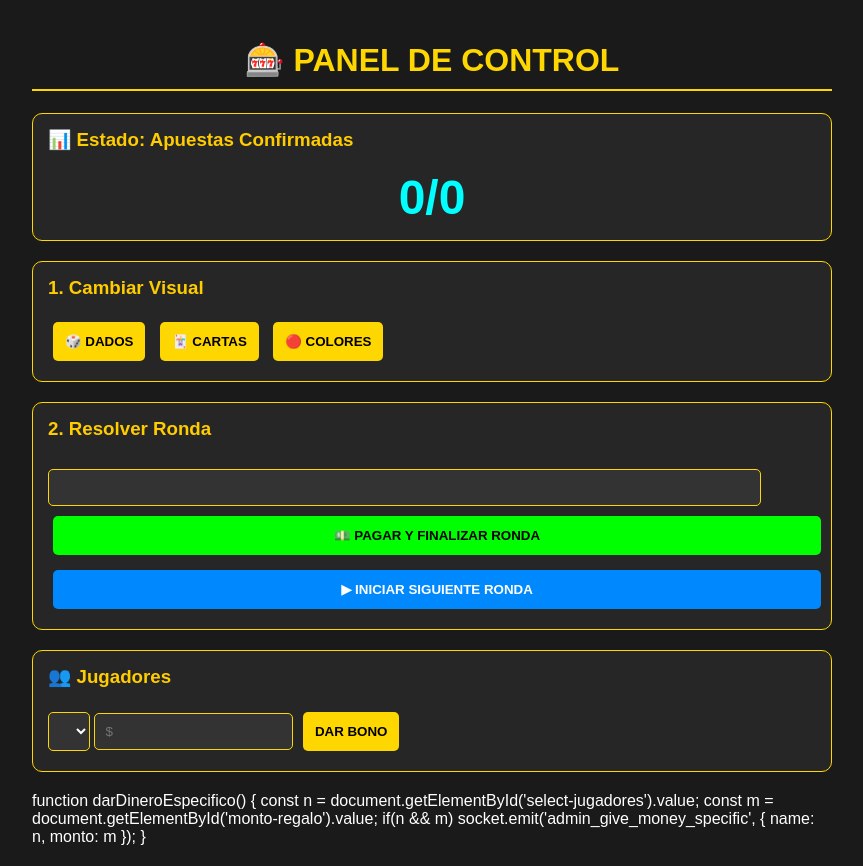
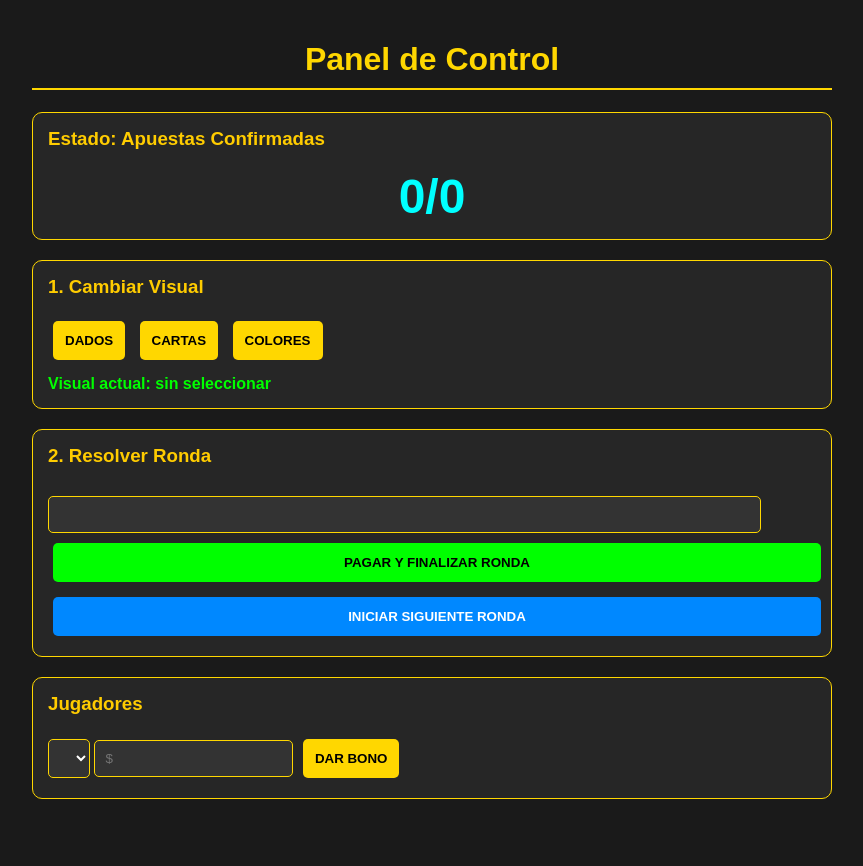
Before and after one commit to karinavallejos/Cumple2026, a Flask app: page /admin_panel_secret in a window 1280 px wide. Shown: the whole page, without its empty margins (208-1071 px from the left). After the commit the page ends 799 px from the top, so only its background shows below. Run offline with Flask 3, Linux system fonts and the light colour scheme; lists and menus that the app fills with data are empty; some libraries are stand-ins or nearby versions.

Commit message:
Arreglar botones de visual en admin

```diff
--- a/templates/admin.html
+++ b/templates/admin.html
@@ -11,42 +11,45 @@
         .control-group { border: 1px solid gold; padding: 15px; margin-bottom: 20px; border-radius: 10px; background: #262626; }
         h3 { margin-top: 0; color: #ffcc00; }
         button { padding: 12px; cursor: pointer; background: gold; border: none; font-weight: bold; border-radius: 5px; margin: 5px; }
+        button.active-visual { outline: 3px solid #00ff00; box-shadow: 0 0 12px #00ff00; }
         .btn-resolve { background: #00ff00; width: 100%; margin-top: 10px; }
         .btn-next { background: #0088ff; color: white; width: 100%; margin-top: 10px; }
         input, select { padding: 10px; border-radius: 5px; background: #333; color: white; border: 1px solid gold; }
         #contador-apuestas { font-size: 3rem; font-weight: bold; color: #00ffff; text-align: center; }
+        #visual-actual { margin-top: 10px; color: #00ff00; font-weight: bold; }
         .winner-btn { width: 60px; height: 60px; font-size: 1.5rem; border: 2px solid transparent; }
     </style>
 </head>
 <body>
-    <h1>🎰 PANEL DE CONTROL</h1>
+    <h1>Panel de Control</h1>
 
     <div class="control-group">
-        <h3>📊 Estado: Apuestas Confirmadas</h3>
+        <h3>Estado: Apuestas Confirmadas</h3>
         <div id="contador-apuestas">0/0</div>
     </div>
 
     <div class="control-group">
         <h3>1. Cambiar Visual</h3>
-        <button onclick="cambiarVisual('dados', ['1','2','3','4','5','6'])">🎲 DADOS</button>
-        <button onclick="cambiarVisual('cartas', ['❤️','💎','🍀','♠️'])">🃏 CARTAS</button>
-        <button onclick="cambiarVisual('especial', ['ROJO','NEGRO'])">🔴 COLORES</button>
+        <button type="button" data-visual="dados" onclick="cambiarVisual('dados', ['1','2','3','4','5','6'])">DADOS</button>
+        <button type="button" data-visual="cartas" onclick="cambiarVisual('cartas', ['\u2665','\u2666','\u2663','\u2660'])">CARTAS</button>
+        <button type="button" data-visual="especial" onclick="cambiarVisual('especial', ['ROJO','NEGRO'])">COLORES</button>
+        <div id="visual-actual">Visual actual: sin seleccionar</div>
     </div>
 
     <div class="control-group">
         <h3>2. Resolver Ronda</h3>
-        <div id="botones-resolucion" style="display:flex; justify-content:center; gap:10px;"></div>
+        <div id="botones-resolucion" style="display:flex; justify-content:center; gap:10px; flex-wrap:wrap;"></div>
         <input type="text" id="resultadoGanador" readonly style="width: 90%; text-align: center; margin-top: 10px;">
-        <button onclick="resolver()" class="btn-resolve">💵 PAGAR Y FINALIZAR RONDA</button>
-        <button onclick="siguienteRonda()" class="btn-next">▶ INICIAR SIGUIENTE RONDA</button>
+        <button type="button" onclick="resolver()" class="btn-resolve">PAGAR Y FINALIZAR RONDA</button>
+        <button type="button" onclick="siguienteRonda()" class="btn-next">INICIAR SIGUIENTE RONDA</button>
     </div>
 
     <div class="control-group">
-        <h3>👥 Jugadores</h3>
+        <h3>Jugadores</h3>
         <ul id="lista-admin-jugadores"></ul>
         <select id="select-jugadores"></select>
         <input type="number" id="monto-regalo" placeholder="$">
-        <button onclick="darDineroEspecifico()">DAR BONO</button>
+        <button type="button" onclick="darDineroEspecifico()">DAR BONO</button>
     </div>
 
     <script>
@@ -57,20 +60,8 @@
         });
 
         socket.on('new_game', (data) => {
-            const contenedor = document.getElementById('botones-resolucion');
-            contenedor.innerHTML = "";
-            document.getElementById('resultadoGanador').value = "";
-            data.options.forEach(opt => {
-                const btn = document.createElement('button');
-                btn.className = "winner-btn";
-                btn.innerText = opt;
-                btn.onclick = () => {
-                    document.getElementById('resultadoGanador').value = opt;
-                    document.querySelectorAll('.winner-btn').forEach(b => b.style.border = "2px solid transparent");
-                    btn.style.border = "4px solid #00ff00";
-                };
-                contenedor.appendChild(btn);
-            });
+            marcarVisualActiva(data.view);
+            renderizarBotonesResolucion(data.options);
         });
 
         socket.on('round_result', (data) => {
@@ -81,57 +72,81 @@
             actualizarLista(data.players);
         });
 
+        socket.on('admin_update', (data) => {
+            actualizarLista(data.players);
+        });
+
         function actualizarLista(players) {
             const lista = document.getElementById('lista-admin-jugadores');
             const select = document.getElementById('select-jugadores');
             lista.innerHTML = "";
             select.innerHTML = '<option value="">Seleccionar...</option>';
+
             Object.keys(players).forEach(name => {
+                const jugador = players[name];
+                const estado = jugador.aposto ? ' listo' : ' esperando';
+
                 const li = document.createElement('li');
-                li.innerText = `${name}: $${players[name].puntos}`;
+                li.innerText = `${name}: $${jugador.puntos} (${estado})`;
                 lista.appendChild(li);
+
                 const opt = document.createElement('option');
-                opt.value = name; opt.innerText = name;
+                opt.value = name;
+                opt.innerText = name;
                 select.appendChild(opt);
             });
         }
 
-        function cambiarVisual(t, o) { socket.emit('admin_change_view', { view: t, options: o }); }
+        function renderizarBotonesResolucion(options) {
+            const contenedor = document.getElementById('botones-resolucion');
+            contenedor.innerHTML = "";
+            document.getElementById('resultadoGanador').value = "";
+
+            options.forEach(opt => {
+                const btn = document.createElement('button');
+                btn.type = "button";
+                btn.className = "winner-btn";
+                btn.innerText = opt;
+                btn.onclick = () => {
+                    document.getElementById('resultadoGanador').value = opt;
+                    document.querySelectorAll('.winner-btn').forEach(b => b.style.border = "2px solid transparent");
+                    btn.style.border = "4px solid #00ff00";
+                };
+                contenedor.appendChild(btn);
+            });
+        }
+
+        function marcarVisualActiva(view) {
+            document.querySelectorAll('[data-visual]').forEach(btn => {
+                btn.classList.toggle('active-visual', btn.dataset.visual === view);
+            });
+            const texto = view ? view.toUpperCase() : 'sin seleccionar';
+            document.getElementById('visual-actual').innerText = `Visual actual: ${texto}`;
+        }
+
+        function cambiarVisual(view, options) {
+            socket.emit('admin_change_view', { view, options });
+            marcarVisualActiva(view);
+            renderizarBotonesResolucion(options);
+        }
 
         function resolver() {
             const res = document.getElementById('resultadoGanador').value;
-            if(res) socket.emit('admin_resolve', { ganador: res });
+            if (res) socket.emit('admin_resolve', { ganador: res });
             else alert("Selecciona un ganador");
         }
 
-        function siguienteRonda() { socket.emit('admin_next_round'); }
-        <script>
-    const socket = io();
+        function siguienteRonda() {
+            socket.emit('admin_next_round');
+        }
 
-    // Al cargar, pedimos la lista
-    socket.emit('admin_get_players');
-
-    // Escucha cambios en tiempo real (alguien se une, alguien apuesta, o ronda resuelta)
-    socket.on('admin_update', (data) => {
-        const lista = document.getElementById('lista-admin-jugadores');
-        lista.innerHTML = "";
-        Object.keys(data.players).forEach(name => {
-            const p = data.players[name];
-            lista.innerHTML += `<li>${name}: $${p.puntos} ${p.aposto ? '✅' : '⏳'}</li>`;
-        });
-    });
-
-    function iniciarRonda() {
-        const view = document.getElementById('select-visual').value;
-        const ops = document.getElementById('input-ops').value.split(',');
-        socket.emit('admin_start_round', { view: view, options: ops });
-    }
-</script>
         function darDineroEspecifico() {
             const n = document.getElementById('select-jugadores').value;
             const m = document.getElementById('monto-regalo').value;
-            if(n && m) socket.emit('admin_give_money_specific', { name: n, monto: m });
+            if (n && m) socket.emit('admin_give_money_specific', { name: n, monto: m });
         }
+
+        socket.emit('admin_get_players');
     </script>
 </body>
 </html>
```
